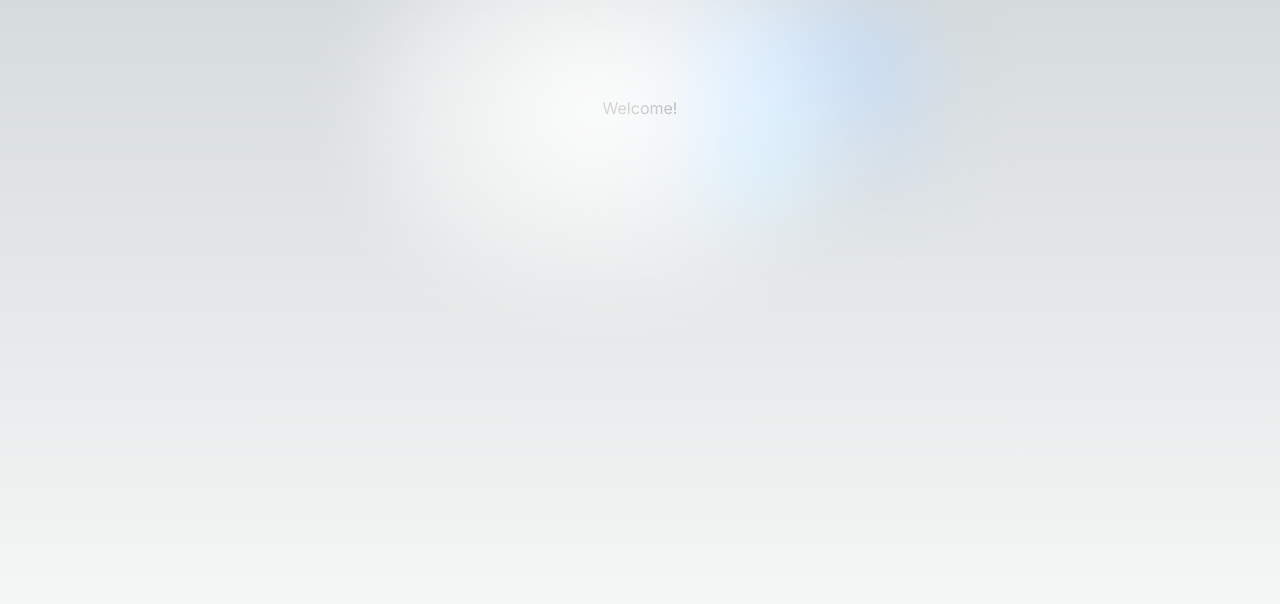
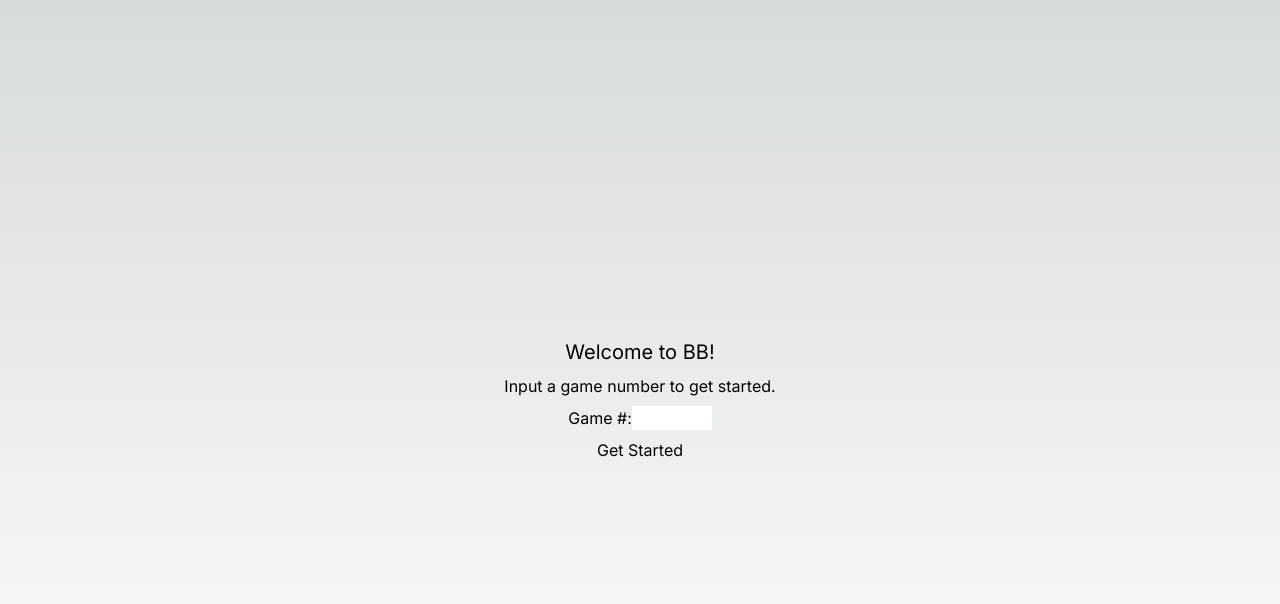
Before and after one commit to donniegroves/djbingo-front-v2, a Next.js app: page / in a window 1280 px wide. Shown: the top 604 px of the page. Built offline with nearby package versions, Linux system fonts and the light colour scheme.

Commit message:
add GamePicker with context (#1)

```diff
--- a/app/globals.css
+++ b/app/globals.css
@@ -2,6 +2,7 @@
 @tailwind components;
 @tailwind utilities;
 
+/* TODO: edit all styles/variables for clarity and simplicity */
 :root {
     --foreground-rgb: 0, 0, 0;
     --background-start-rgb: 214, 219, 220;
@@ -26,6 +27,10 @@ body {
         rgb(var(--background-start-rgb));
 }
 
+input {
+    color: #000;
+}
+
 @layer utilities {
     .text-balance {
         text-wrap: balance;
--- a/app/layout.tsx
+++ b/app/layout.tsx
@@ -1,22 +1,25 @@
 import type { Metadata } from "next";
 import { Inter } from "next/font/google";
 import "./globals.css";
+import MainClient from "@/components/MainClient";
 
 const inter = Inter({ subsets: ["latin"] });
 
 export const metadata: Metadata = {
-  title: "Create Next App",
-  description: "Generated by create next app",
+    title: "BB",
+    description: "BB will enable you to ALWAYS win!",
 };
 
 export default function RootLayout({
     children,
-}: Readonly<{
+}: {
     children: React.ReactNode;
-}>) {
+}) {
     return (
         <html lang="en">
-      <body className={inter.className}>{children}</body>
+            <body className={inter.className}>
+                <MainClient>{children}</MainClient>
+            </body>
         </html>
     );
 }
--- a/app/page.tsx
+++ b/app/page.tsx
@@ -1,11 +1,5 @@
-import Image from "next/image";
+import GamePicker from "@/components/GamePicker";
 
 export default function Home() {
-    return (
-        <main className="flex min-h-screen flex-col items-center justify-between p-24">
-            <div className="relative z-[-1] flex place-items-center before:absolute before:h-[300px] before:w-full before:-translate-x-1/2 before:rounded-full before:bg-gradient-radial before:from-white before:to-transparent before:blur-2xl before:content-[''] after:absolute after:-z-20 after:h-[180px] after:w-full after:translate-x-1/3 after:bg-gradient-conic after:from-sky-200 after:via-blue-200 after:blur-2xl after:content-[''] before:dark:bg-gradient-to-br before:dark:from-transparent before:dark:to-blue-700 before:dark:opacity-10 after:dark:from-sky-900 after:dark:via-[#0141ff] after:dark:opacity-40 sm:before:w-[480px] sm:after:w-[240px] before:lg:h-[360px]">
-                Welcome!
-            </div>
-        </main>
-    );
+    return <GamePicker />;
 }
--- /dev/null
+++ b/components/GamePicker.tsx
@@ -0,0 +1,57 @@
+"use client";
+
+import AppContext from "@/context/AppContext";
+import { useRouter } from "next/navigation";
+import React, { useContext, useState } from "react";
+
+export default function GamePicker() {
+    const [gameIdInputValue, setGameIdInputValue] = useState("");
+    const [error, setError] = useState<string | null>(null);
+    const router = useRouter();
+    const context = useContext(AppContext);
+
+    const handleSubmit = async (event: React.FormEvent) => {
+        event.preventDefault();
+
+        try {
+            const gameRoundsResponse = await fetch(`/${gameIdInputValue}`);
+            const gameRoundsData: Round[] = await gameRoundsResponse.json();
+
+            context?.setGameId(parseInt(gameIdInputValue));
+            context?.setRounds(gameRoundsData);
+        } catch {
+            setError("Error fetching round data.");
+            return;
+        }
+
+        router.push(`/${gameIdInputValue}`);
+    };
+
+    const handleInputChange = (event: React.ChangeEvent<HTMLInputElement>) => {
+        setGameIdInputValue(event.target.value);
+    };
+
+    return (
+        <main className="flex min-h-screen flex-col items-center justify-center text-center p-24">
+            <form className="flex flex-col gap-y-2" onSubmit={handleSubmit}>
+                <h1 className="text-xl">Welcome to BB!</h1>
+                <p>Input a game number to get started.</p>
+                <label htmlFor="game_id">
+                    Game #:
+                    <input
+                        type="text"
+                        id="game_id"
+                        name="game_id"
+                        className="max-w-20 text-center"
+                        value={gameIdInputValue}
+                        onChange={handleInputChange}
+                    />
+                </label>
+                <button onClick={handleSubmit} type="submit">
+                    Get Started
+                </button>
+                {error && <p>{error}</p>}
+            </form>
+        </main>
+    );
+}
--- /dev/null
+++ b/components/MainClient.tsx
@@ -0,0 +1,35 @@
+"use client";
+
+import AppContext from "@/context/AppContext";
+import { useState } from "react";
+
+export default function MainClient({
+    children,
+}: {
+    children: React.ReactNode;
+}) {
+    const [gameId, setGameId] = useState<number | null>(null);
+    const [currentRoundId, setCurrentRoundId] = useState<number | null>(null);
+    const [rounds, setRounds] = useState<Round[]>([]);
+    const [songs, setSongs] = useState<Song[]>([]);
+    const [cards, setCards] = useState<Card[]>([]);
+
+    const contextValue: ContextType = {
+        gameId,
+        setGameId,
+        currentRoundId,
+        setCurrentRoundId,
+        rounds,
+        setRounds,
+        songs,
+        setSongs,
+        cards,
+        setCards,
+    };
+
+    return (
+        <AppContext.Provider value={contextValue}>
+            {children}
+        </AppContext.Provider>
+    );
+}
--- /dev/null
+++ b/context/AppContext.tsx
@@ -0,0 +1,5 @@
+import React from "react";
+
+const AppContext = React.createContext<ContextType | undefined>(undefined);
+
+export default AppContext;
```
Also changed, not shown: types/types.d.ts (added, +34 -0 lines), 1 other file (tests, documents, lock files or other folders). Lines whose indentation alone changed are shown as unchanged.
